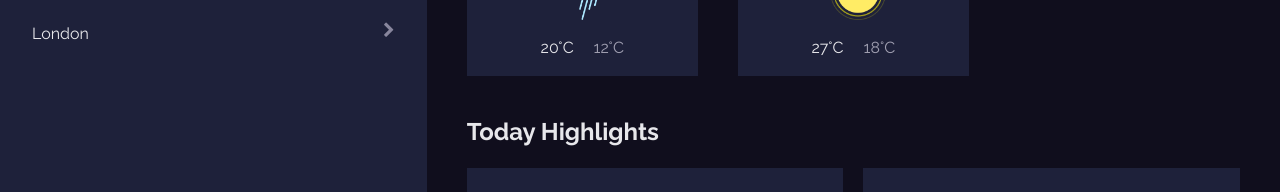
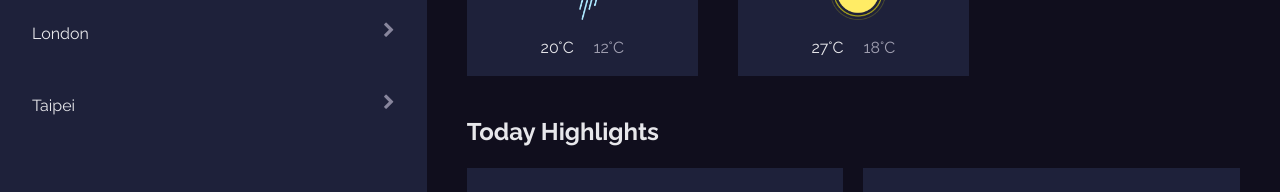
Before and after one commit to billybenntt/portfolio-project-4-weather-app, a React (Vite) app: page / in a window 1280 px wide. Both pictures are taken after a click on the button "Search for places". Shown: the part 200-392 px from the top of the page. Built offline with nearby package versions, Linux system fonts and the light colour scheme.

Commit message:
add context and reducer

```diff
--- a/src/components/LargeCard.jsx
+++ b/src/components/LargeCard.jsx
@@ -1,4 +1,7 @@
-function LargeCard ({ children, title, num, desc }) {
+function LargeCard (props) {
+
+  const { children, title, num, desc } = props
+
   return (
     <div className="bg-darkblue py-7 px-10 flex flex-col items-center justify-between space-y-4">
       <p>{title}</p>
--- a/src/components/MainContent.jsx
+++ b/src/components/MainContent.jsx
@@ -5,6 +5,8 @@ function MainContent () {
 
   return (
     <div className="text-gray-150 p-10 flex-grow">
+
+      {/*TEMP SWITCH*/}
       <div className="space-x-3 text-right">
         <button className="bg-gray-150 rounded-full w-10 h-10 text-darkblue font-bold text-xl">
           &deg;C
@@ -14,6 +16,7 @@ function MainContent () {
         </button>
       </div>
 
+      {/*FORECAST */}
       <div className="grid grid-cols-2 md:grid-cols-3 xl:grid-cols-5 my-5 gap-10 justify-center">
         <SmallCard
           dayTitle="Tomorrow"
@@ -31,6 +34,7 @@ function MainContent () {
         />
       </div>
 
+      {/*HIGHLIGHTS */}
       <div className="my-10">
         <h3 className="text-2xl font-bold mb-5">Today Highlights</h3>
         <div className="grid grid-cols-1 lg:grid-cols-2 gap-5 justify-center">
--- a/src/components/SearchLocation.jsx
+++ b/src/components/SearchLocation.jsx
@@ -1,11 +1,20 @@
+import { useGlobalContext } from '../hooks/context.jsx'
+
 function SearchLocation () {
+
+  const { toggleSidebar } = useGlobalContext()
+
   return (
     <div className="text-gray-150">
+
+      {/*CLOSE BTN*/}
       <div className="text-right">
-        <button className="text-2xl">
+        <button className="text-2xl" onClick={toggleSidebar}>
           <i className="fa fa-times"></i>
         </button>
       </div>
+
+      {/*SEARCH LOCATIONS*/}
 
       <div className="flex justify-between my-5 space-x-4">
         <input
@@ -18,11 +27,19 @@ function SearchLocation () {
         </button>
       </div>
 
+      {/*PREDEFINED LOCATIONS*/}
+
       <div className="mt-20">
         <button className="hover:border border-gray-250 px-4 py-6 w-full flex justify-between">
           <p>London</p>
           <i className="fa fa-chevron-right text-gray-350"></i>
         </button>
+
+        <button className="hover:border border-gray-250 px-4 py-6 w-full flex justify-between">
+          <p>Taipei</p>
+          <i className="fa fa-chevron-right text-gray-350"></i>
+        </button>
+
       </div>
     </div>
   )
--- a/src/components/SideBar.jsx
+++ b/src/components/SideBar.jsx
@@ -1,20 +1,20 @@
-import { useState } from 'react'
 import SearchLocation from './SearchLocation.jsx'
+import { useGlobalContext } from '../hooks/context.jsx'
 
 function SideBar () {
-  const [isOpen, setIsOpen] = useState(false)
+
+  const { isSideBarOpen, toggleSidebar } = useGlobalContext()
 
   return (
     <div className="flex flex-col min-h-screen bg-darkblue w-full lg:w-1/3 p-7 lg:p-4 xl:p-7 space-y-10 overflow-x-hidden">
-      {isOpen ? (
-        <SearchLocation onClose={() => setIsOpen(false)}/>
+      {isSideBarOpen ? (
+        <SearchLocation/>
       ) : (
         <>
           <div className="relative flex justify-between mb-10">
             <button
               className="static z-10 px-4 py-2 text bg-[#6E707A] hover:bg-[#6E707A]/70 text-gray-150 shadow-lg"
-              onClick={() => setIsOpen(true)}
-            >
+              onClick={toggleSidebar}>
               Search for places
             </button>
             <button className="static z-10 px-4 py-2 text bg-[#6E707A] hover:bg-[#6E707A]/70 text-gray-150 rounded-full shadow-lg">
@@ -24,7 +24,7 @@ function SideBar () {
 
           <div className="relative -mx-36 flex justify-center items-center max-h-40">
             <img
-              src="/images/Cloud-background.png"
+              src="/images/Clear.png"
               alt="bg"
               className="opacity-10 absolute max-w-52"
             />
--- /dev/null
+++ b/src/hooks/context.jsx
@@ -0,0 +1,37 @@
+import { useEffect, useReducer, createContext, useContext } from 'react'
+import reducerFunction from './reducer.jsx'
+
+// Initial Reducer State
+const initialState = {
+  loading: false,
+  isSideBarOpen: false,
+}
+
+const AppContext = createContext(undefined)
+
+function AppProvider ({ children }) {
+
+  // REDUCER INIT
+  const [state, dispatch] = useReducer(reducerFunction, initialState, undefined)
+
+  const toggleSidebar = () => {
+    dispatch({ type: 'TOGGLE_SIDEBAR' })
+  }
+
+  // FETCH DATA
+  useEffect(() => {
+
+  }, [])
+
+  return (
+    <AppContext.Provider value={{ ...state, toggleSidebar }}>
+      {children}
+    </AppContext.Provider>
+  )
+}
+
+function useGlobalContext () {
+  return useContext(AppContext)
+}
+
+export { AppProvider, useGlobalContext }
--- /dev/null
+++ b/src/hooks/reducer.jsx
@@ -0,0 +1,18 @@
+function reducer (oldState, action) {
+
+  const { type, payload } = action
+
+  if (type === 'LOADING') {
+    return { ...oldState, loading: true }
+  }
+
+  if (type === 'TOGGLE_SIDEBAR') {
+    return { ...oldState, isSideBarOpen: !oldState.isSideBarOpen }
+  }
+
+  // DEFAULT
+  throw new Error('NO MATCHING ACTION TYPE')
+
+}
+
+export default reducer
--- a/src/index.jsx
+++ b/src/index.jsx
@@ -1,10 +1,10 @@
-import React from 'react'
 import ReactDOM from 'react-dom/client'
 import App from './App.jsx'
 import './styles/style.css'
+import { AppProvider } from './hooks/context.jsx'
 
 ReactDOM.createRoot(document.getElementById('root')).render(
-  <React.StrictMode>
-    <App />
-  </React.StrictMode>,
+  <AppProvider>
+    <App/>
+  </AppProvider>,
 )
```
Also changed, not shown: .eslintrc.cjs, 1 other file (tests, documents, lock files or other folders).
